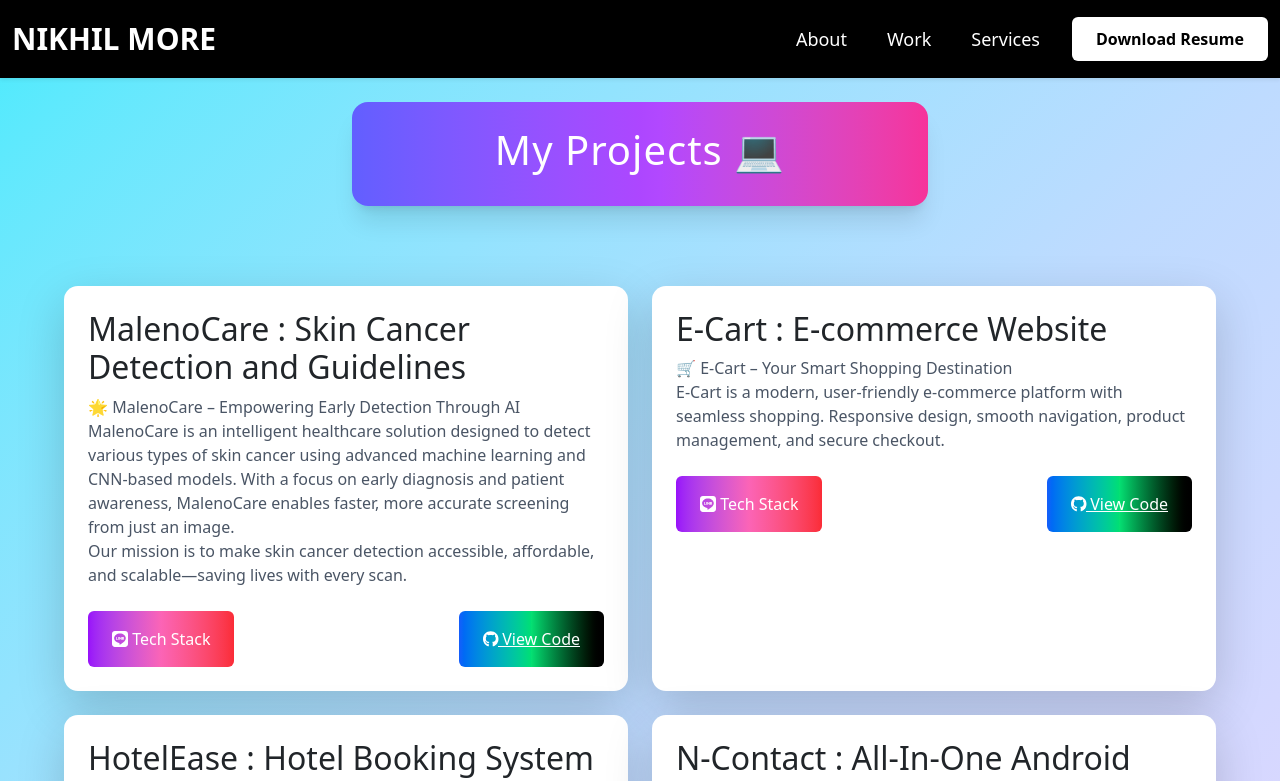
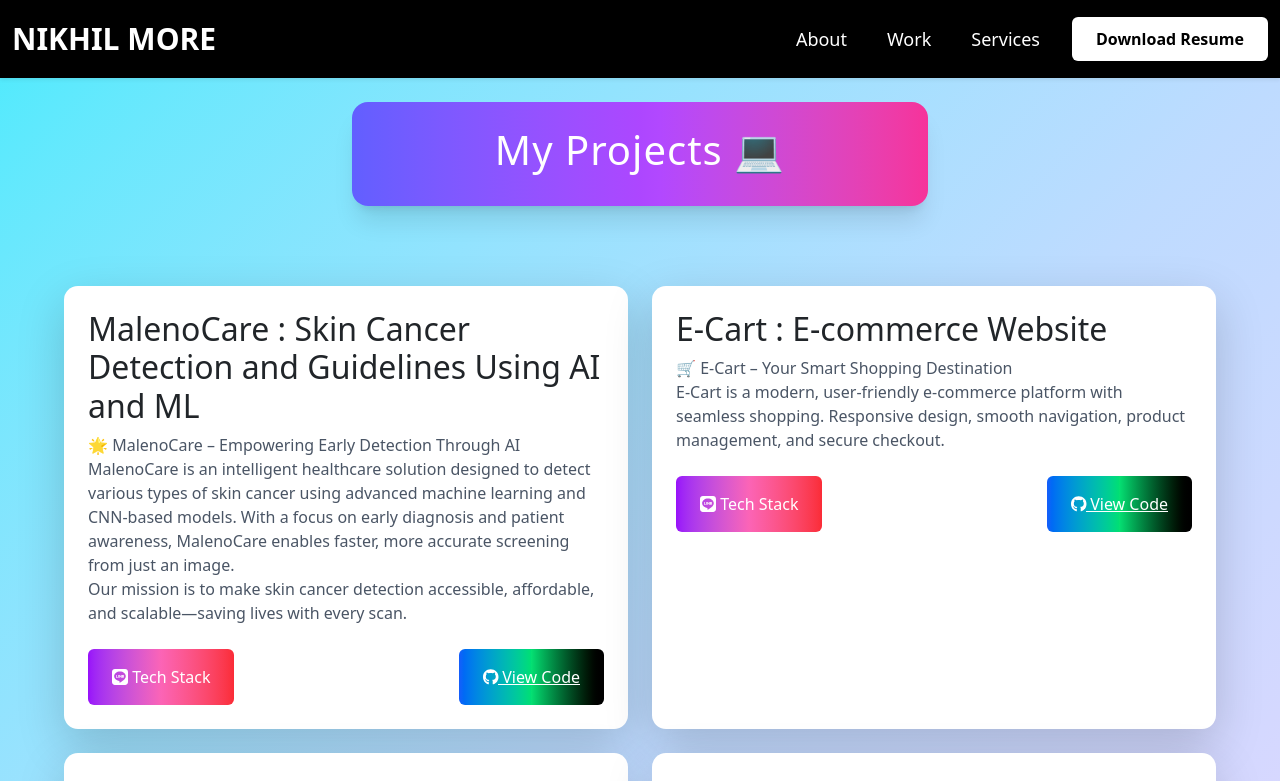
Before and after one commit to NikhilMore1/MyPortfolio-, a React (Vite) app: page /work in a window 1280 px wide. Shown: the top 781 px of the page. Built offline with nearby package versions, Linux system fonts and the light colour scheme.

Commit message:
portfolio final setup

```diff
--- a/src/components/Work.jsx
+++ b/src/components/Work.jsx
@@ -61,7 +61,7 @@ const Work = () => {
 
         <div className="grid grid-cols-1 md:grid-cols-2 gap-6 max-w-6xl mx-auto mt-20">
           <ProjectCard
-            title="MalenoCare : Skin Cancer Detection and Guidelines"
+            title="MalenoCare : Skin Cancer Detection and Guidelines Using AI and ML"
             description={`🌟 MalenoCare – Empowering Early Detection Through AI\nMalenoCare is an intelligent healthcare solution designed to detect various types of skin cancer using advanced machine learning and CNN-based models. With a focus on early diagnosis and patient awareness, MalenoCare enables faster, more accurate screening from just an image.\nOur mission is to make skin cancer detection accessible, affordable, and scalable—saving lives with every scan.`}
             techStack={[
               'Python',
@@ -72,6 +72,8 @@ const Work = () => {
               'Google Colab',
             ]}
             githubLink="https://github.com/NikhilMore1/MalenoCare"
+
+
           />
 
           <ProjectCard
```
